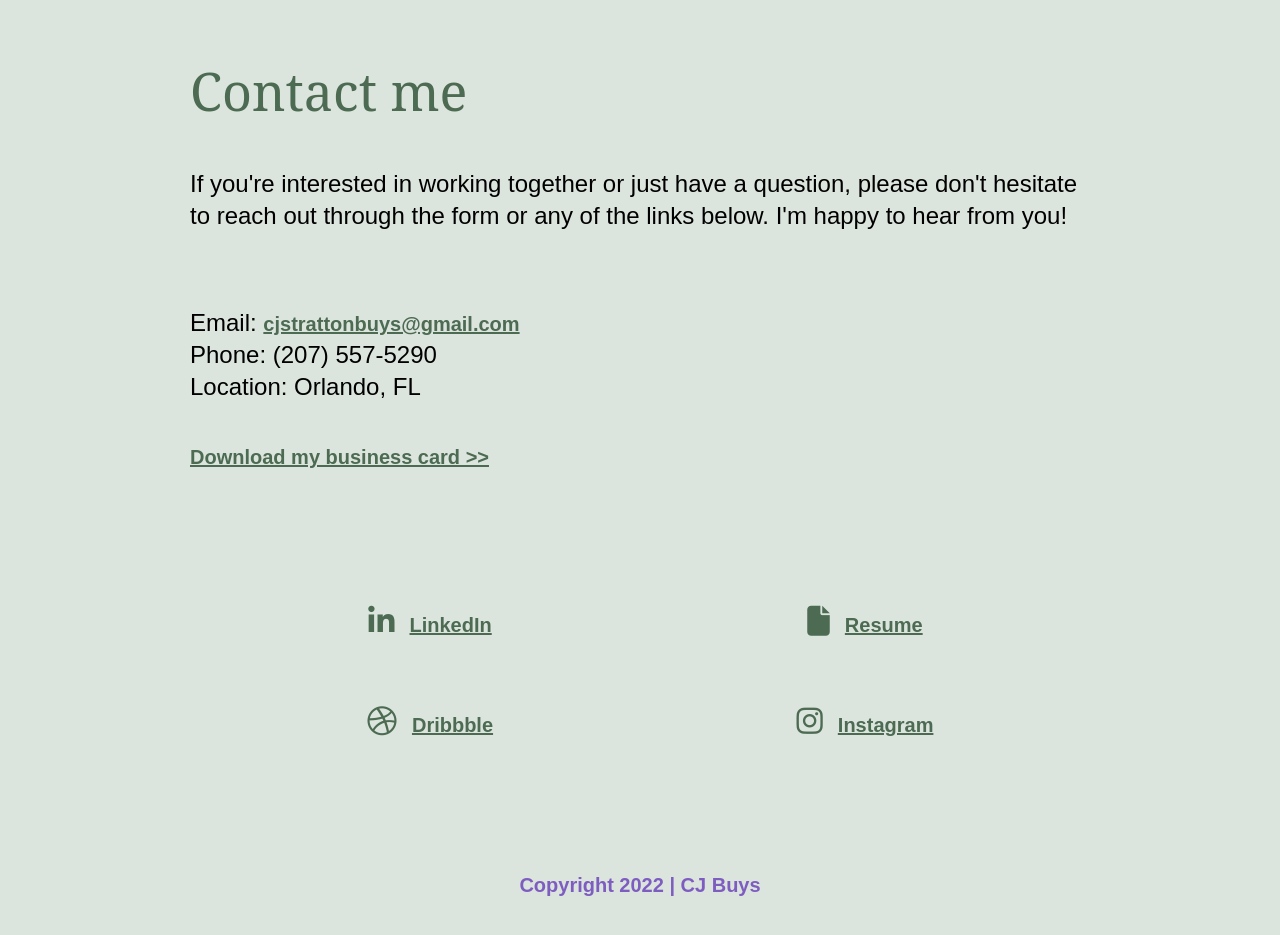
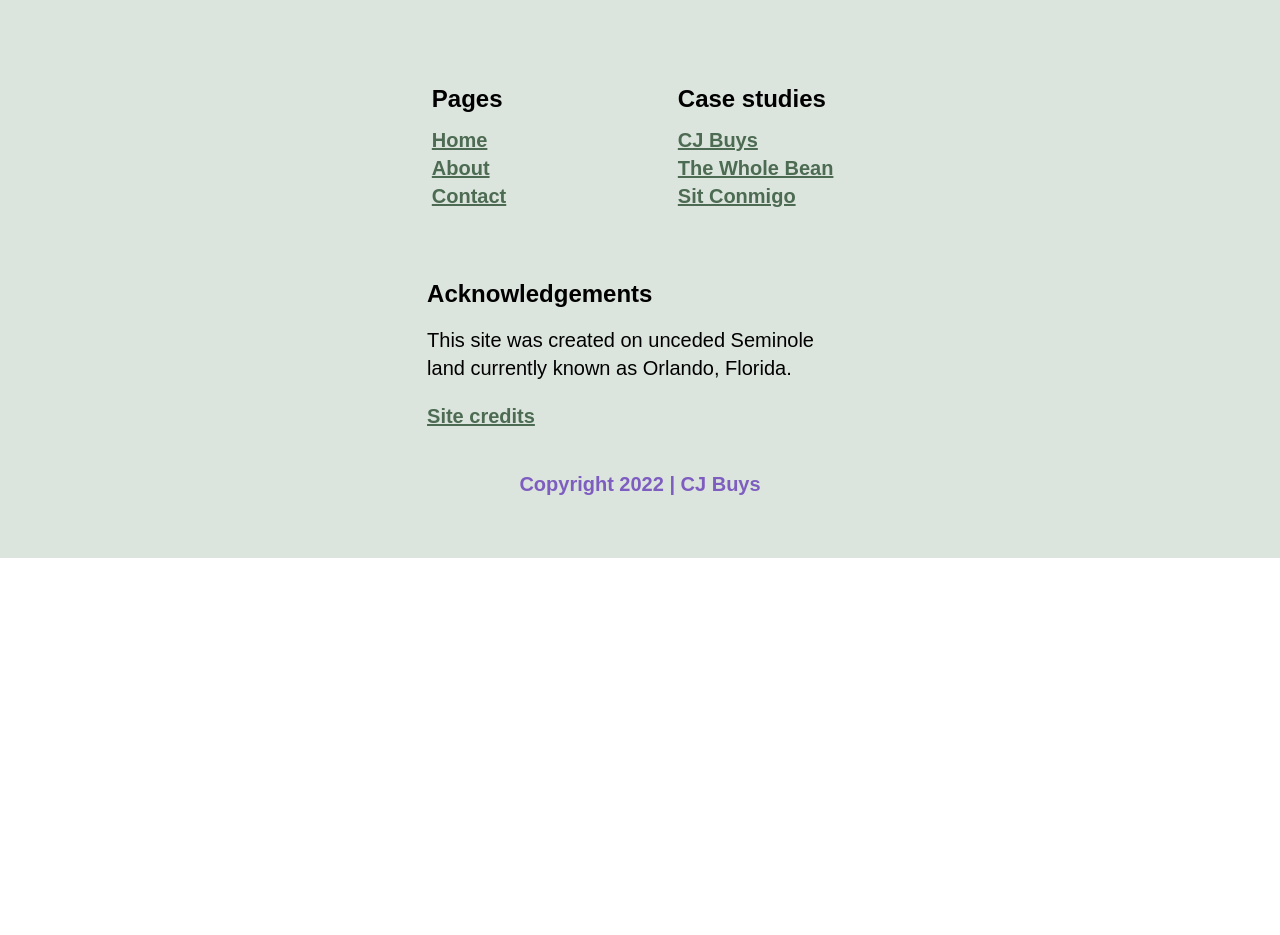
Before and after one commit to cjstrattonbuys/cj-buys-designer, a website: page about/index.html in a window 1280 px wide. Shown: the part 2500-3435 px from the top of the page. After the commit the page ends 3058 px from the top, so only its background shows below. Drawn offline with Linux system fonts and the light colour scheme; files that its build step writes are made by us from their sources; files whose address does not match are found by name.

Commit message:
Created new footer with links on About page

```diff
--- a/about/index.html
+++ b/about/index.html
@@ -3,7 +3,7 @@
 
 <head>
   <meta charset="utf-8">
-  <title>CJ Buys | Visual Designer</title>
+  <title>About | CJ Buys | Visual Designer</title>
   <meta name="description" content="">
   <meta name="viewport" content="width=device-width, initial-scale=1">
 
@@ -121,31 +121,25 @@
   <footer>
     <div id="contact-link" class="footer-content">
       <div class="content-wrapper">
-        <h2>Contact me</h2>
-          <h5>If you're interested in working together or just have a question, please don't hesitate to reach out through the form or any of the links below. I'm happy to hear from you!</h5>
-        <div class="contact-form">
-          <div class="powr-contact-form" id="07ba851c_1657482788"></div><script src="https://www.powr.io/powr.js?platform=html"></script>
+        <div class="links">
+          <div class="pages">
+            <h4>Pages</h4>
+            <a href="../index.html">Home</a><br>
+            <a href="index.html">About</a><br>
+            <a href="../contact/index.html">Contact</a>
+          </div>
+          <div class="cases">
+            <h4>Case studies</h4>
+            <a href="../case-study-cj-buys/index.html">CJ Buys</a><br>
+            <a href="../case-study-the-whole-bean/index.html">The Whole Bean</a><br>
+            <a href="../case-study-sit-conmigo/index.html">Sit Conmigo</a>
+          </div>
         </div>
-        <div class="address">
-          <h5>Email: <a href="mailto:cjstrattonbuys@gmail.com">cjstrattonbuys@gmail.com</a></h5>
-          <h5>Phone: (207) 557-5290</h5>
-          <h5>Location: Orlando, FL</h5>
-        </div>
-        <div class="business-card">
-          <h4 class=link><a href="../img/cjbuys-business-card.png" download="CJBuys-Business-Card">Download my business card >></a></h4>
-        </div>
-        <div class="social">
-          <div class="account">
-            <p><a href="https://www.linkedin.com/in/cjstrattonbuys/" target="_blank"><i class="fa fa-linkedin"></i>LinkedIn</a></p>
-          </div>
-          <div class="account">
-            <p><a href="https://docs.google.com/document/d/17vZPxhkvQilbjWvwO1Kcb5uGaibguODJ7P1FogxQBOg/edit#heading=h.2v5gbirxd0cr" target="_blank"><i class="fa fa-file"></i>Resume</a></p>
-          </div>
-          <div class="account">
-            <p><a href="https://dribbble.com/cjstrattonbuys/" target="_blank"><i class="fa fa-dribbble"></i>Dribbble</a></p>
-          </div>
-          <div class="account">
-            <p><a href="https://www.instagram.com/cjstrattonbuys/" target="_blank"><i class="fa fa-instagram"></i>Instagram</a></p>
+        <div class="links">
+          <div class="acknowledgements">
+            <h4>Acknowledgements</h4>
+            <p>This site was created on unceded Seminole land currently known as Orlando, Florida.</p>
+            <a href="../credits/index.html">Site credits</a>
           </div>
         </div>
         <div class="copyright">
--- a/css/main.css
+++ b/css/main.css
@@ -643,6 +643,29 @@ footer .content-wrapper {
   text-align: left;
 }
 
+footer .links {
+  align-content: center;
+  margin-bottom: 40px;
+}
+
+footer .pages {
+  width: 30%;
+}
+
+footer .cases {
+  width: 30%;
+}
+
+footer .acknowledgements {
+  width: 75%;
+}
+
+footer .pages h4,
+footer .cases h4,
+footer .acknowledgements h4 {
+  margin-bottom: 15px;
+}
+
 .contact-form {
   margin: 50px 0 75px 0;
 }
@@ -1140,6 +1163,13 @@ footer .copyright p {
     text-align: left;
   }
 
+  footer .links {
+    display: flex;
+    justify-content: space-evenly;
+    align-items: flex-start;
+    margin-bottom: 40px;
+  }
+
   .contact-form {
     margin: 50px 0 75px 0;
   }
```
